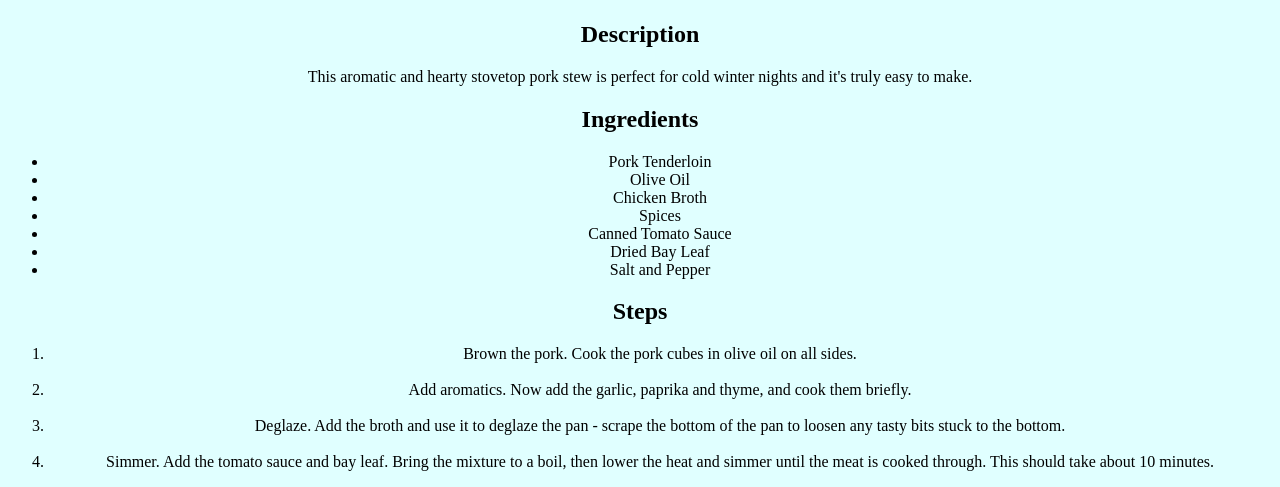
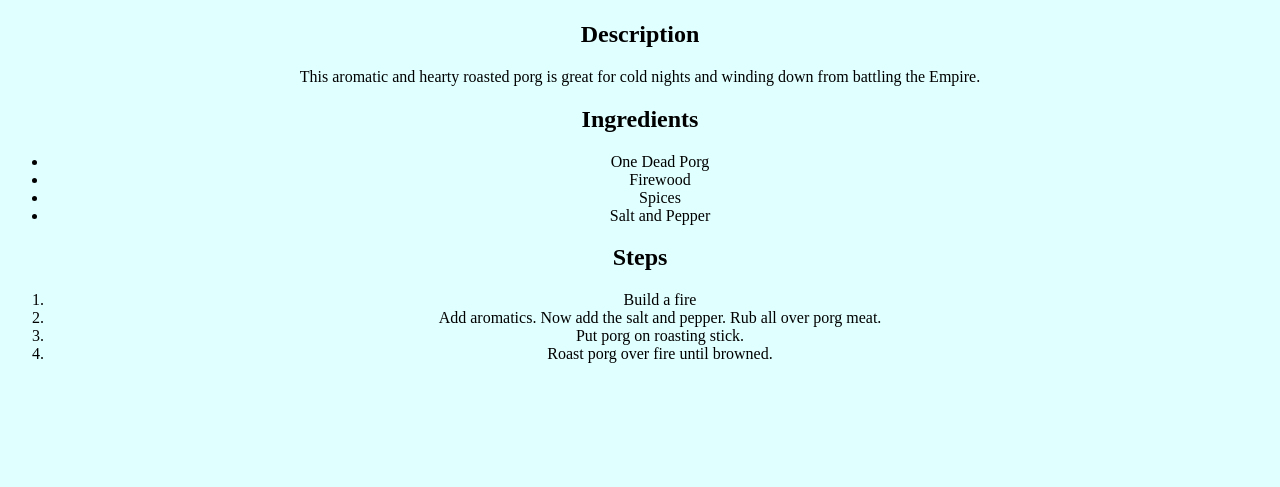
Before and after one commit to ashley-goshay/odin-recipes, a plain HTML site: page recipes/roasted-porg.html in a window 1280 px wide. Shown: the part 409-896 px from the top of the page. After the commit the page ends 800 px from the top, so only its background shows below. Drawn offline with Linux system fonts and the light colour scheme.

Commit message:
change ingredients and steps to match new roasted porg recipe

```diff
--- a/recipes/roasted-porg.html
+++ b/recipes/roasted-porg.html
@@ -4,6 +4,9 @@
         <title>Roasted Porg</title>
         <meta charset="UTF-8">
         <link rel="stylesheet" href="../style.css">
+        <link rel="preconnect" href="https://fonts.googleapis.com">
+    <link rel="preconnect" href="https://fonts.gstatic.com" crossorigin>
+    <link href="https://fonts.googleapis.com/css2?family=Orbitron:wght@900&display=swap" rel="stylesheet">
     </head>
     <body class="rp-body">
         <a href="../index.html">Click here to go to the homepage!</a>
@@ -12,30 +15,27 @@
         <img class ="rpimg" src="https://www.gamespot.com/a/uploads/screen_kubrick/1557/15576725/3666268-roast-porg.jpg">
 
         <h2>Description</h2>
-        <p>This aromatic and hearty stovetop pork stew is perfect for cold winter nights and it's truly easy to make.</p>
+        <p>This aromatic and hearty roasted porg is great for cold nights and winding down from battling the Empire.</p>
 
+        <div class="rp-ingred">
         <h2>Ingredients</h2>
         <ul>
-            <li>Pork Tenderloin</li>
-            <li>Olive Oil</li>
-            <li>Chicken Broth</li>
+            <li>One Dead Porg</li>
+            <li>Firewood</li>
             <li>Spices</li>
-            <li>Canned Tomato Sauce</li>
-            <li>Dried Bay Leaf</li>
             <li>Salt and Pepper</li>
         </ul>
+        </div>
 
+        <div class="rp-steps">
         <h2>Steps</h2>
         <ol>
-            <li>Brown the pork. Cook the pork cubes in olive oil on all sides.</li>
-            <br>
-            <li>Add aromatics. Now add the garlic, paprika and thyme, and cook them briefly.</li>
-            <br>
-            <li>Deglaze. Add the broth and use it to deglaze the pan - scrape the bottom of the pan to loosen any tasty bits stuck to the bottom.</li>
-            <br>
-            <li>Simmer. Add the tomato sauce and bay leaf. Bring the mixture to a boil, then lower the heat and simmer until the meat is cooked through.
-                This should take about 10 minutes.</li>
+            <li>Build a fire</li>
+            <li>Add aromatics. Now add the salt and pepper. Rub all over porg meat.</li>
+            <li>Put porg on roasting stick.</li>
+            <li>Roast porg over fire until browned.</li>
         </ol>
+        </div>
 
 
     </body>
```
